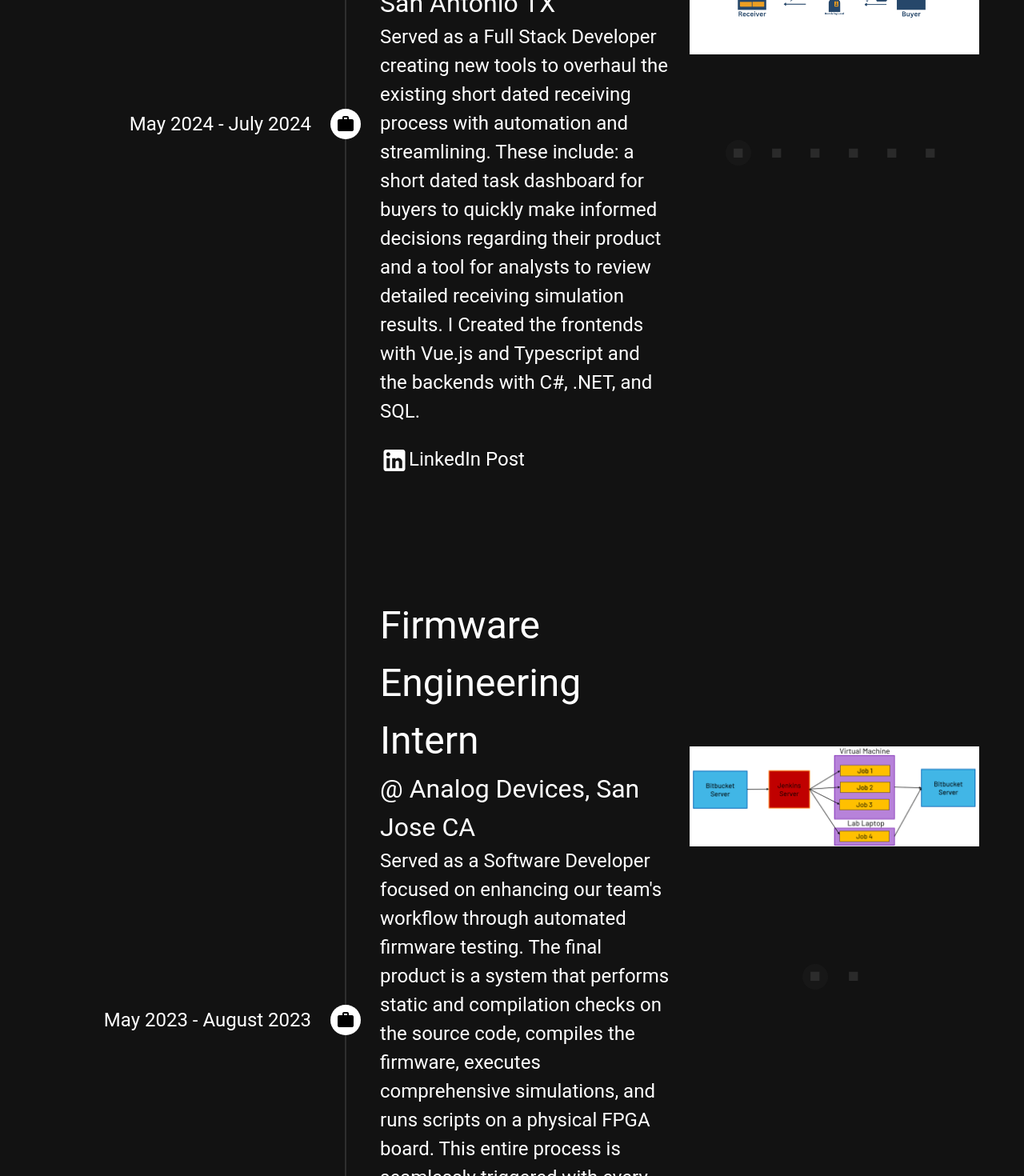
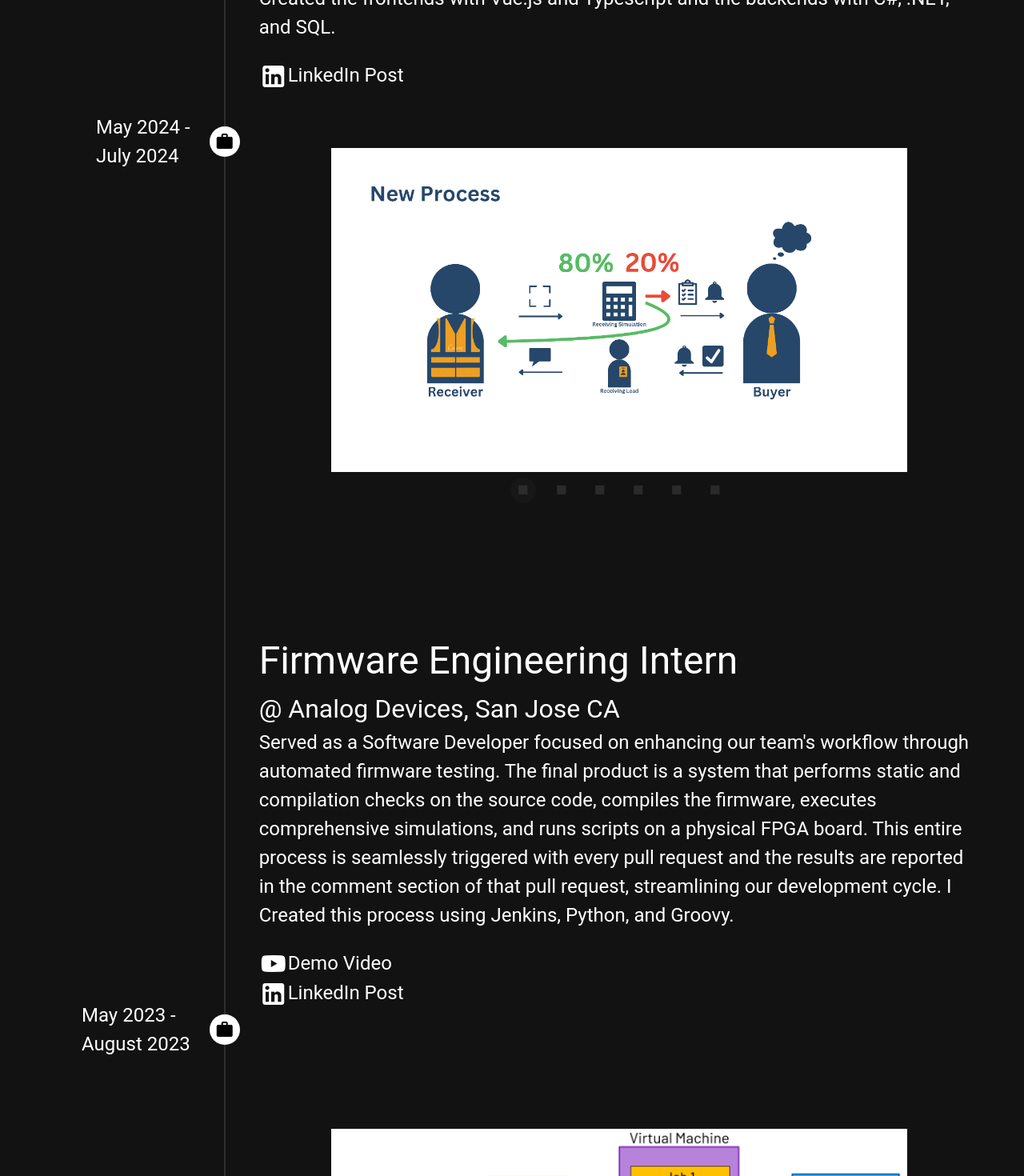
Before and after one commit to samdcole48/portfolio, a Vue app: page /experience in a window 1280 px wide. Shown: the part 820-2290 px from the top of the page at 80% size. Built offline with nearby package versions, Linux system fonts and the light colour scheme.

Commit message:
two even rows component

```diff
--- a/src/components.d.ts
+++ b/src/components.d.ts
@@ -8,10 +8,12 @@
 declare module 'vue' {
   export interface GlobalComponents {
     AppHeader: typeof import('./components/AppHeader.vue')['default']
+    copy: typeof import('./components/TwoEvenContainers copy.vue')['default']
     RouterLink: typeof import('vue-router')['RouterLink']
     RouterView: typeof import('vue-router')['RouterView']
     TitleSubtitleTextAndLinks: typeof import('./components/TitleSubtitleTextAndLinks.vue')['default']
     TitleTextAndLinks: typeof import('./components/TitleTextAndLinks.vue')['default']
     TwoEvenContainers: typeof import('./components/TwoEvenContainers.vue')['default']
+    TwoEvenRows: typeof import('./components/TwoEvenRows.vue')['default']
   }
 }
--- /dev/null
+++ b/src/components/TwoEvenRows.vue
@@ -0,0 +1,12 @@
+<template>
+  <v-row>
+    <v-col>
+      <slot name="top"></slot>
+    </v-col>
+  </v-row>
+  <v-row>
+    <v-col>
+      <slot name="bottom"></slot>
+    </v-col>
+  </v-row>
+</template>
--- a/src/pages/experience.vue
+++ b/src/pages/experience.vue
@@ -13,7 +13,8 @@
                 @ Texas A&M University, College Station TX
               </template>
               <template #text>
-                I am expected to graduate in May of 2025 with a Bachelors of Science in Computer Science.
+                I am expected to graduate in May of 2025 with a Bachelors of
+                Science in Computer Science.
               </template>
             </title-subtitle-text-and-links>
           </div>
@@ -21,11 +22,14 @@
 
         <v-timeline-item icon="mdi-briefcase" icon-color="black" fill-dot>
           <template v-slot:opposite>
-            <div style="font-size: 150%">May 2024 - July 2024</div>
+            <div style="font-size: 150%">
+              May 2024 - <br />
+              July 2024
+            </div>
           </template>
           <div class="py-16">
-            <two-even-containers>
-              <template #left>
+            <two-even-rows>
+              <template #top>
                 <title-subtitle-text-and-links>
                   <template #title>Software Developement Intern</template>
                   <template #subtitle>
@@ -54,7 +58,8 @@
                   </template>
                 </title-subtitle-text-and-links>
               </template>
-              <template #right>
+              <template #bottom>
+                <div style="max-width: 80%" class="mx-auto">
                   <v-carousel
                     show-arrows="hover"
                     delimiter-icon="mdi-square"
@@ -97,8 +102,9 @@
                       ></v-img>
                     </v-carousel-item>
                   </v-carousel>
+                </div>
               </template>
-            </two-even-containers>
+            </two-even-rows>
           </div>
         </v-timeline-item>
 
@@ -109,11 +115,14 @@
           fill-dot
         >
           <template v-slot:opposite>
-            <div style="font-size: 150%">May 2023 - August 2023</div>
+            <div style="font-size: 150%">
+              May 2023 - <br />
+              August 2023
+            </div>
           </template>
           <div class="py-16">
-            <two-even-containers>
-              <template #left>
+            <two-even-rows>
+              <template #top>
                 <title-subtitle-text-and-links>
                   <template #title>Firmware Engineering Intern</template>
                   <template #subtitle> @ Analog Devices, San Jose CA </template>
@@ -152,7 +161,8 @@
                   </template>
                 </title-subtitle-text-and-links>
               </template>
-              <template #right>
+              <template #bottom>
+                <div style="max-width: 80%" class="mx-auto">
                   <v-carousel
                     show-arrows="hover"
                     delimiter-icon="mdi-square"
@@ -172,14 +182,18 @@
                       />
                     </v-carousel-item>
                   </v-carousel>
+                </div>
               </template>
-            </two-even-containers>
+            </two-even-rows>
           </div>
         </v-timeline-item>
 
         <v-timeline-item icon="mdi-briefcase" icon-color="black" fill-dot>
           <template v-slot:opposite>
-            <div style="font-size: 150%">December 2022 - January 2023</div>
+            <div style="font-size: 150%">
+              December 2022 - <br />
+              January 2023
+            </div>
           </template>
           <div class="py-16">
             <title-subtitle-text-and-links>
@@ -197,7 +211,10 @@
 
         <v-timeline-item icon="mdi-hand-extended" icon-color="black" fill-dot>
           <template v-slot:opposite>
-            <div style="font-size: 150%">December 2021 - July 2022</div>
+            <div style="font-size: 150%">
+              December 2021 - <br />
+              July 2022
+            </div>
           </template>
           <div class="py-16">
             <title-subtitle-text-and-links>
@@ -233,47 +250,47 @@
           <div class="py-16">
             <title-subtitle-text-and-links>
               <template #title>High School Graduation</template>
-              <template #subtitle>
-                @ Rouse High School, Leander TX
-              </template>
+              <template #subtitle> @ Rouse High School, Leander TX </template>
             </title-subtitle-text-and-links>
           </div>
         </v-timeline-item>
 
         <v-timeline-item icon="mdi-food" icon-color="black" fill-dot>
           <template v-slot:opposite>
-            <div style="font-size: 150%">January 2021 - May 2021</div>
+            <div style="font-size: 150%">
+              January 2021 - <br />
+              May 2021
+            </div>
           </template>
           <div class="py-16">
             <title-subtitle-text-and-links>
               <template #title>Team Member</template>
-              <template #subtitle>
-                @ Chick-fil-a, Cedar Park TX
-              </template>
+              <template #subtitle> @ Chick-fil-a, Cedar Park TX </template>
             </title-subtitle-text-and-links>
           </div>
         </v-timeline-item>
 
         <v-timeline-item icon="mdi-food" icon-color="black" fill-dot>
           <template v-slot:opposite>
-            <div style="font-size: 150%">March 2019 - August 2019</div>
+            <div style="font-size: 150%">
+              March 2019 - <br />
+              August 2019
+            </div>
           </template>
           <div class="py-16">
             <title-subtitle-text-and-links>
               <template #title>Team Member</template>
-              <template #subtitle>
-                @ Whataburger, Cedar Park TX
-              </template>
+              <template #subtitle> @ Whataburger, Cedar Park TX </template>
             </title-subtitle-text-and-links>
           </div>
         </v-timeline-item>
-
       </v-timeline>
     </div>
   </v-container>
 </template>
 
 <script lang="ts" setup>
+import TwoEvenRows from "@/components/TwoEvenRows.vue";
 import LiteYouTubeEmbed from "vue-lite-youtube-embed";
 import "vue-lite-youtube-embed/style.css";
 </script>
```
Lines whose indentation alone changed are shown as unchanged.
